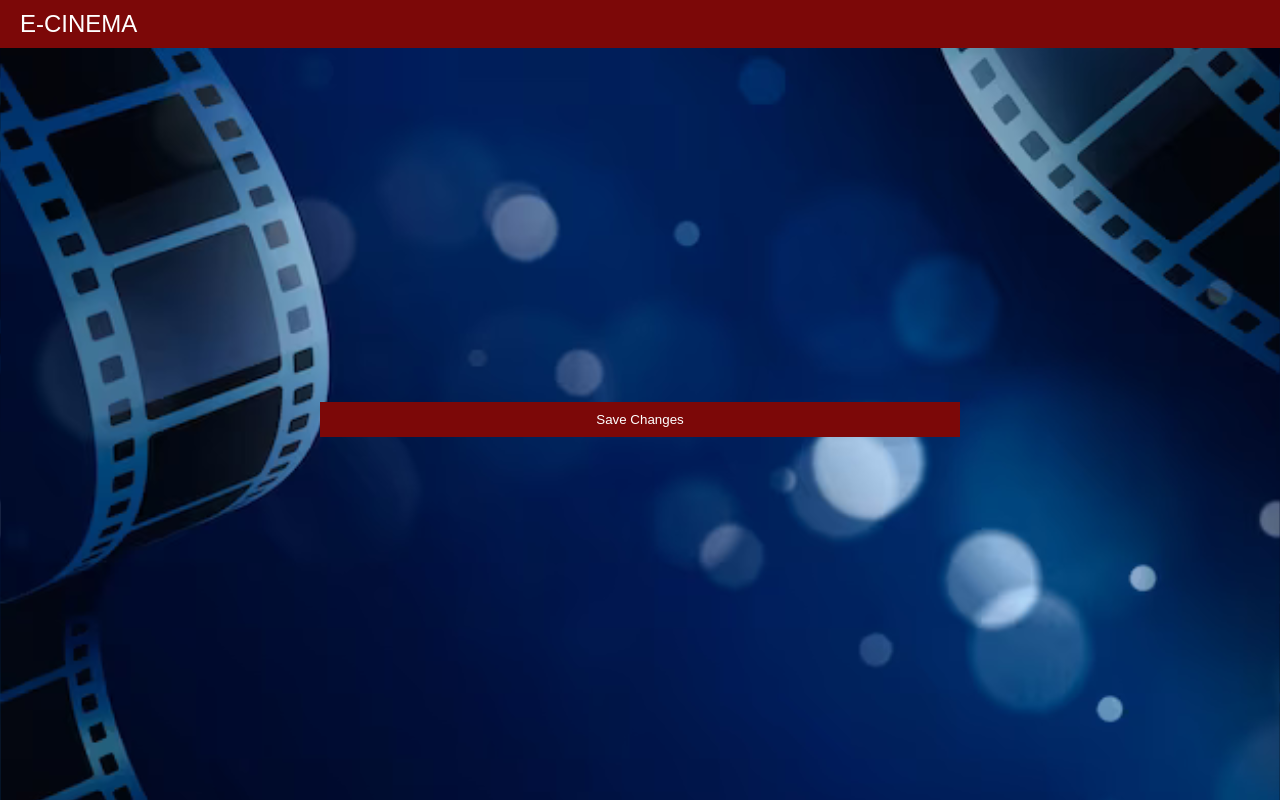
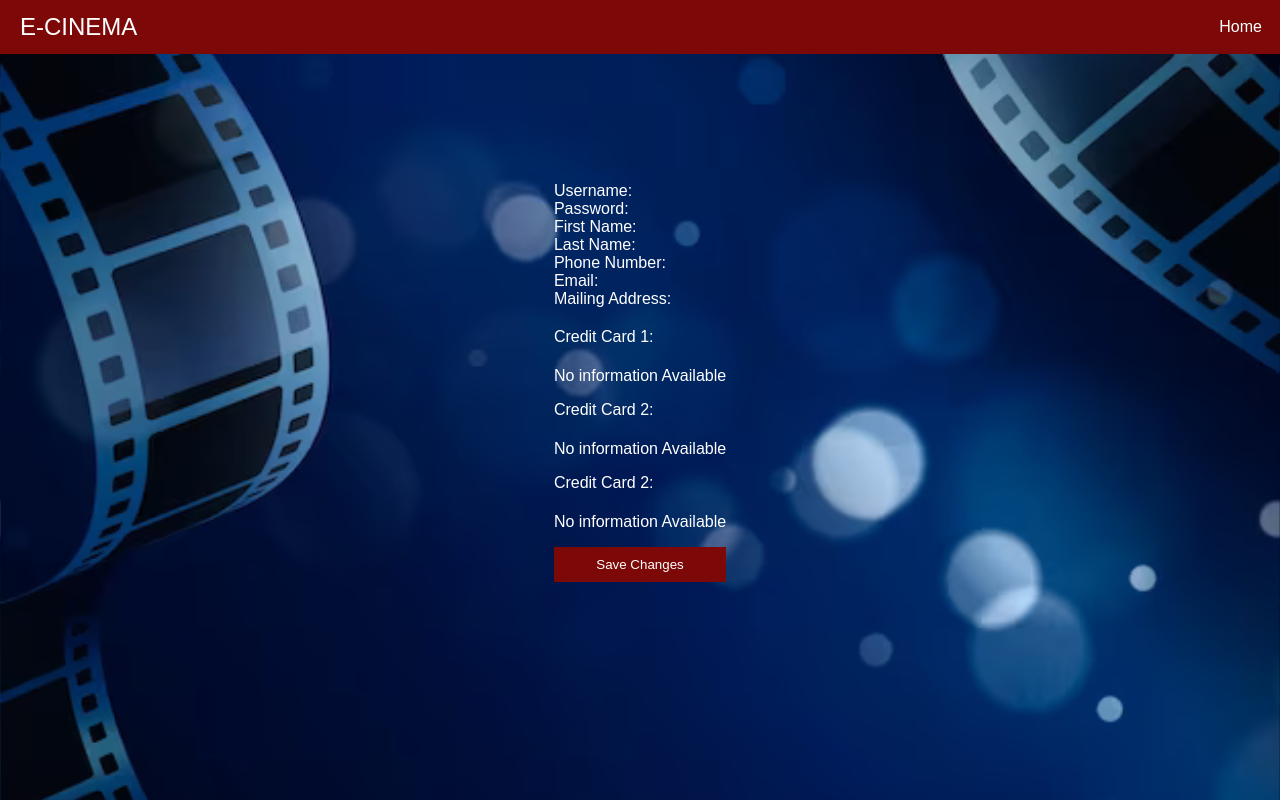
Before and after one commit to Brandipity/cinema-e-booking, a React (Create React App) app: page /manageaccount in a window 1280 px wide. Built offline with nearby package versions, Linux system fonts and the light colour scheme.

Commit message:
user info fields

```diff
--- a/src/CreateAcctConfirm.css
+++ b/src/CreateAcctConfirm.css
@@ -54,13 +54,11 @@ body {
     margin-bottom: 70%;
   }
 
-  .order {
-    margin-right: 80;
-    color: white
+  .user-info{
+    color: white;
+    margin: 10%;
   }
-
-  .cart-items, .payment-form {
-    color: white;
-    margin-left: 10%;
-    margin-right: 10%;
+  .register-button {
+    margin: auto;
+    width: auto;
   }
--- a/src/CreateAcctConfirm.js
+++ b/src/CreateAcctConfirm.js
@@ -14,7 +14,7 @@ function CreateAcctConfirm() {
 //   const [cardNumber, setCardNumber] = useState('');
 //   const [cardCVV, setCardCVV] = useState('');
 //   const [cardExpiration, setCardExpiration] = useState('');
-//   const navigate = useNavigate();
+   const navigate = useNavigate();
 
   const handleCreateAccount = (e) => {
     e.preventDefault();
@@ -32,27 +32,47 @@ function CreateAcctConfirm() {
         <div className="navbar-left">
           <span>E-CINEMA</span>
         </div>
+        <div className="navbar-right">
+          <a href="/login">Login</a>
+        </div>
       </nav>
 
-      {/* Create Account Form */}
-      <div className="create-account-form">
+      {/* User Information*/}
+      <div className="user-info">
+        <div>
           <label>Username:</label>
+        </div>
 
+        <div>
           <label>Password:</label>
+        </div>
+
+        <div>
           <label>First Name:</label>
+        </div>
 
+        <div>
           <label>Last Name:</label>
+        </div>
 
+        <div>
           <label>Phone Number:</label>
+        </div>
 
+        <div>
          <label>Email:</label>
+        </div>
 
+        <div>
           <label>Mailing Address:</label>
+        </div>
 
         {/* Credit Card Info */}
         <div className="credit-card-info">
-          <h2>Credit Card Information (Optional)</h2>
-
+          <h3>Credit Card Information</h3>
+          <div>
+            <p>No information Available</p>
+          </div>
         </div>
 
         {/* Register Button */}
--- a/src/ManageAccount.css
+++ b/src/ManageAccount.css
@@ -49,6 +49,10 @@ body {
     padding: 30px;
   }
 
+  .credit-card-info, .credit-card-info label {
+    color: white;
+  }
+
   button {
     background-color: #7c0808;
     color: white;
--- a/src/ManageAccount.js
+++ b/src/ManageAccount.js
@@ -31,13 +31,57 @@ function ManageAccount() {
         <div className="navbar-left">
           <span>E-CINEMA</span>
         </div>
+        <div className="navbar-right">
+          <a href="/registereduser">Home</a>
+        </div>
       </nav>
+
+      {/* User Information*/}
+      <div className="user-info">
+        <div>
+          <label>Username:</label>
+        </div>
+
+        <div>
+          <label>Password:</label>
+        </div>
+
+        <div>
+          <label>First Name:</label>
+        </div>
+
+        <div>
+          <label>Last Name:</label>
+        </div>
+
+        <div>
+          <label>Phone Number:</label>
+        </div>
+
+        <div>
+         <label>Email:</label>
+        </div>
+
+        <div>
+          <label>Mailing Address:</label>
+        </div>
+
+        {/* Credit Card Info */}
+        <div className="credit-card-info">
+          <label>Credit Card 1: </label>
+            <p>No information Available</p>
+          <label>Credit Card 2: </label>
+            <p>No information Available</p>
+          <label>Credit Card 2: </label>
+            <p>No information Available</p>
+        </div>
 
       {/* Register Button */}
       <div className="register-button">
         <form onSubmit={saveChanges}>
           <button type="submit"><Link to="/registereduser">Save Changes</Link></button>
         </form>
+      </div>
       </div>
 
 
```
Lines whose indentation alone changed are shown as unchanged.
